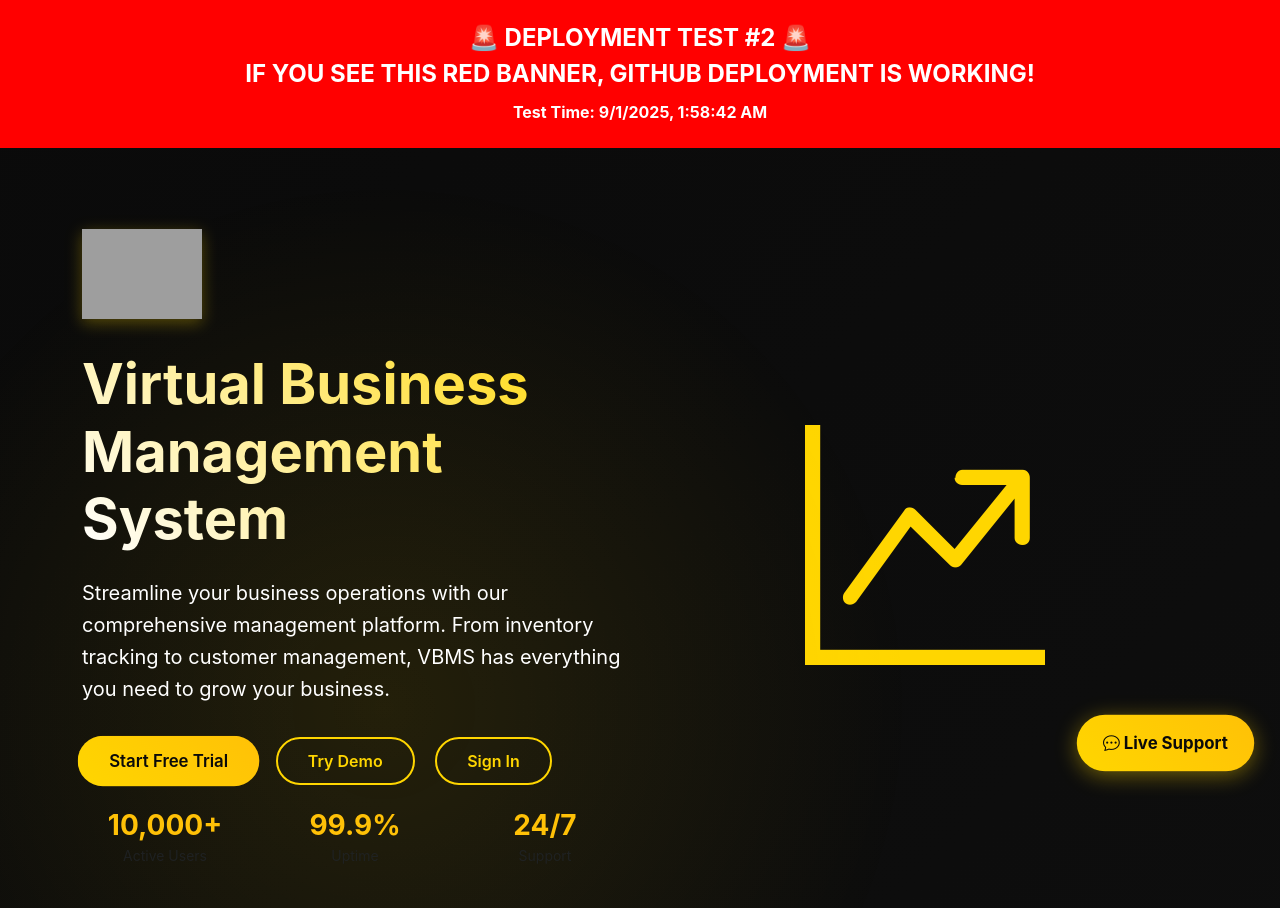
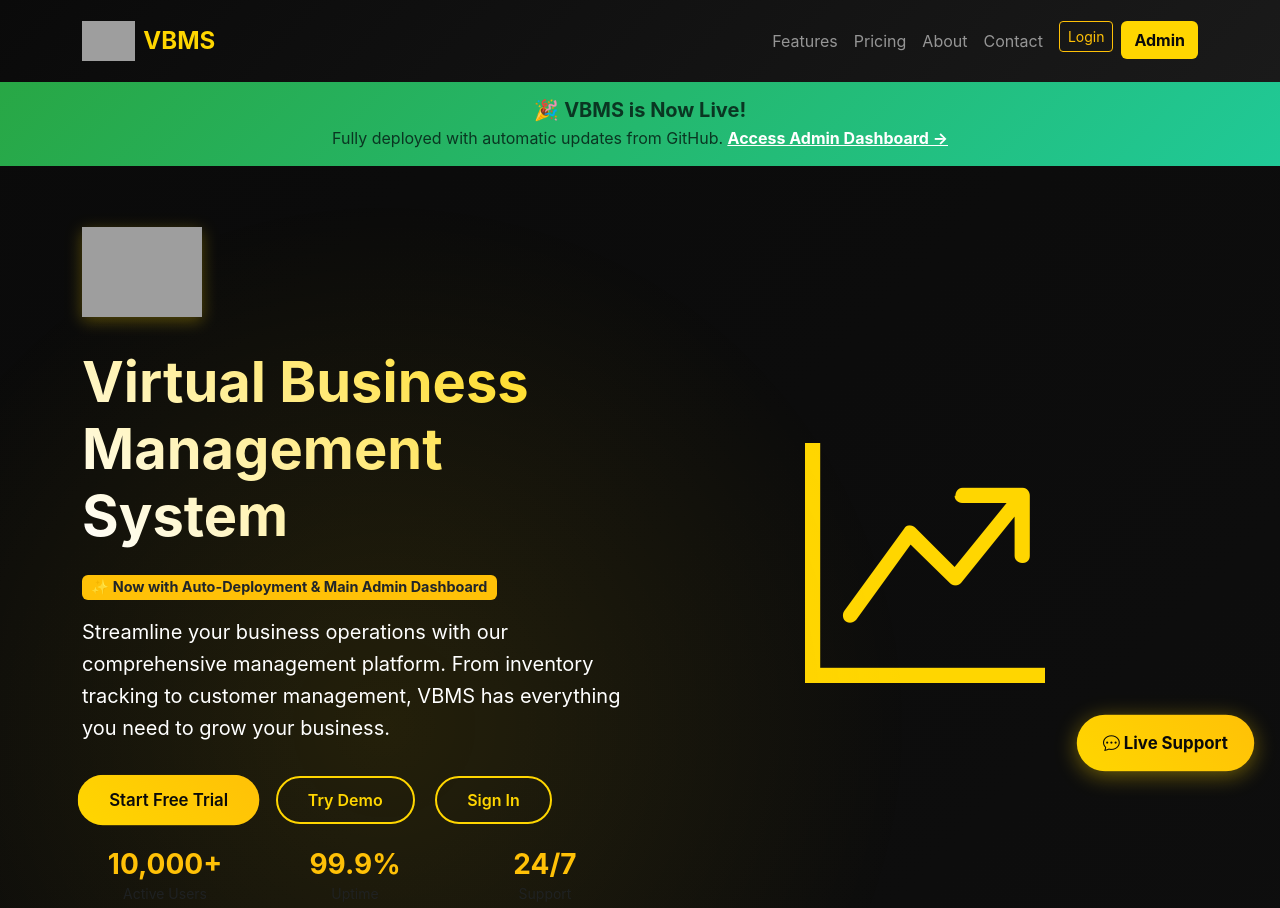
Before and after one commit to Bobbywealth/VBMS-FRESH, a website: page 07-04-2025/VBMS Website/VBMS Website/index.html in a window 1280 px wide. Shown: the top 908 px of the page. Drawn offline with nearby package versions, Linux system fonts and the light colour scheme; no server answers; grey boxes are pictures that could not be loaded.

Commit message:
🚀 UPGRADE: Professional index page with navigation header and success announcement
- Remove test banner, add professional navigation
- Add success announcement banner
- Include direct admin dashboard access
- Enhanced hero section with deployment badge
- Improved user experience and branding

```diff
--- a/07-04-2025/VBMS Website/VBMS Website/index.html
+++ b/07-04-2025/VBMS Website/VBMS Website/index.html
@@ -577,12 +577,40 @@
   </style>
 </head>
 <body>
-  <!-- SUPER OBVIOUS DEPLOYMENT TEST -->
-  <div style="background: red; color: white; text-align: center; padding: 20px; font-size: 24px; font-weight: bold;">
-    🚨 DEPLOYMENT TEST #2 🚨<br>
-    IF YOU SEE THIS RED BANNER, GITHUB DEPLOYMENT IS WORKING!<br>
-    <span style="font-size: 16px;">Test Time: <script>document.write(new Date().toLocaleString());</script></span>
+  <!-- Professional Navigation Header -->
+  <nav class="navbar navbar-expand-lg navbar-dark" style="background: linear-gradient(135deg, #0a0a0a 0%, #1a1a1a 100%); padding: 1rem 0;">
+    <div class="container">
+      <a class="navbar-brand d-flex align-items-center" href="#">
+        <img src="https://iili.io/F7bM6Jt.md.png" alt="VBMS" height="40" class="me-2">
+        <span style="color: #FFD600; font-weight: bold; font-size: 1.5rem;">VBMS</span>
+      </a>
+      <button class="navbar-toggler" type="button" data-bs-toggle="collapse" data-bs-target="#navbarNav">
+        <span class="navbar-toggler-icon"></span>
+      </button>
+      <div class="collapse navbar-collapse" id="navbarNav">
+        <ul class="navbar-nav ms-auto">
+          <li class="nav-item"><a class="nav-link" href="#features">Features</a></li>
+          <li class="nav-item"><a class="nav-link" href="#pricing">Pricing</a></li>
+          <li class="nav-item"><a class="nav-link" href="#about">About</a></li>
+          <li class="nav-item"><a class="nav-link" href="#contact">Contact</a></li>
+          <li class="nav-item ms-2">
+            <a href="login.html" class="btn btn-outline-warning btn-sm">Login</a>
+          </li>
+          <li class="nav-item ms-2">
+            <a href="main-admin-login.html" class="btn" style="background: #FFD600; color: #0a0a0a; font-weight: bold;">Admin</a>
+          </li>
+        </ul>
+      </div>
+    </div>
+  </nav>
+  <!-- Success Announcement -->
+  <div class="alert alert-success text-center mb-0" style="border-radius: 0; background: linear-gradient(135deg, #28a745 0%, #20c997 100%); border: none;">
+    <div class="container">
+      <h5 class="mb-1">🎉 <strong>VBMS is Now Live!</strong></h5>
+      <p class="mb-0">Fully deployed with automatic updates from GitHub. <a href="main-admin-login.html" class="text-white"><u><strong>Access Admin Dashboard →</strong></u></a></p>
+    </div>
   </div>
+
   <!-- Hero Section -->
   <section class="hero-section">
     <div class="hero-bg"></div>
@@ -592,6 +620,9 @@
           <div class="hero-content">
             <img src="https://iili.io/F7bM6Jt.md.png" class="vbms-logo" alt="VBMS Logo">
             <h1 class="hero-title">Virtual Business Management System</h1>
+            <div class="badge bg-warning text-dark mb-3" style="font-size: 0.9rem;">
+              ✨ Now with Auto-Deployment & Main Admin Dashboard
+            </div>
             <p class="hero-subtitle">
               Streamline your business operations with our comprehensive management platform.
               From inventory tracking to customer management, VBMS has everything you need to grow your business.
```
